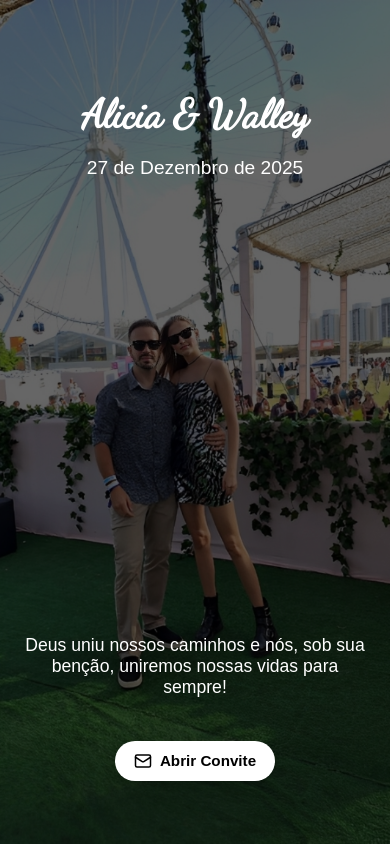
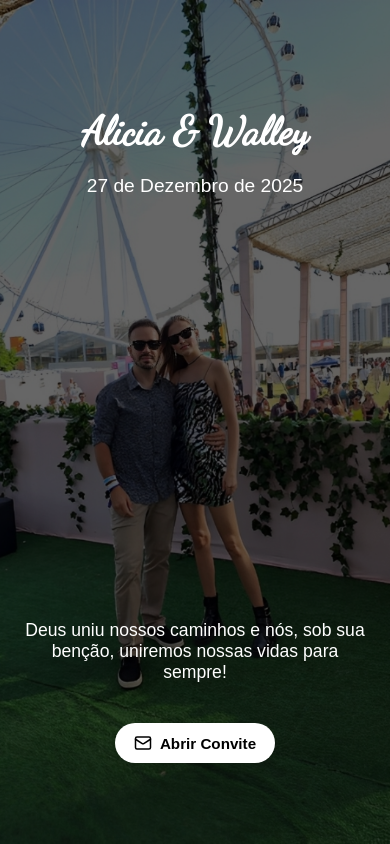
Before and after one commit to anazambarda/convite-alicia-walley, a React (Vite) app: page / in a window 390 px wide. Built offline with nearby package versions, Linux system fonts and the light colour scheme.

Commit message:
ajustando

```diff
--- a/src/styles/TelaInicial.css
+++ b/src/styles/TelaInicial.css
@@ -104,10 +104,14 @@
     width: 100%;
   }
 
-  .conteudo.mobile .baixo p {
-    font-size: 1.1rem;
-    margin-bottom: 1.2rem;
-  }
+.conteudo.mobile .baixo {
+  margin-top: -2rem; /* sobe o conteúdo */
+}
+
+.conteudo.mobile .baixo p {
+  font-size: 1.1rem;
+  margin-bottom: 1rem;
+}
 }
 
 /* Botão compartilhado */
```
